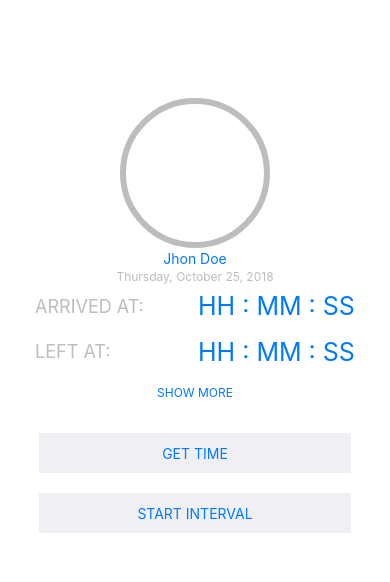
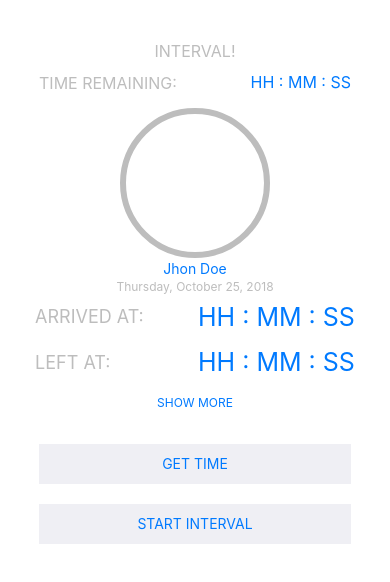
Before and after one commit to GuhPires/e-time-tracker, a React Native app: screen / in a window 390 px wide. Shown: the top 582 px of the page. Built offline with nearby package versions, Linux system fonts and the light colour scheme.

Commit message:
Interval block added

```diff
--- a/components/main/index.js
+++ b/components/main/index.js
@@ -8,6 +8,11 @@ export default class Main extends React.Component {
         return (
             <View style={styles.container}>
                 <View style={styles.blockData}>
+                    <Text style={styles.intervalLabel}>INTERVAL!</Text>
+                    <View style={styles.rowView}>
+                        <Text style={styles.intervalLabel}>TIME REMAINING:</Text>
+                        <Text style={styles.intervalTime}>HH : MM : SS</Text>
+                    </View>
                     <View style={styles.photo}></View>
                     <TouchableOpacity>
                         <Text style={styles.userData}>Jhon Doe</Text>
@@ -36,12 +41,30 @@ const styles = StyleSheet.create({
     },
     blockData: {
         width: '100%',
+        marginTop: '10%',
         alignItems: 'center'
+    },
+    intervalLabel: {
+        fontSize: 16,
+        color: '#bdbdbd',
+        marginTop: 2
+    },
+    rowView: {
+        flexDirection: 'row',
+        justifyContent: 'space-between',
+        alignItems: 'center',
+        width: '80%',
+        marginTop: 10,
+        marginBottom: 15
+        // backgroundColor: 'red'
+    },
+    intervalTime: {
+        fontSize: 16,
+        color: '#007aff'
     },
     photo: {
         width: 150,
         height: 150,
-        marginTop: '25%',
         borderWidth: 6,
         borderColor: '#bdbdbd',
         borderRadius: 100,
--- a/components/timer/index.js
+++ b/components/timer/index.js
@@ -30,7 +30,7 @@ export default class Timer extends React.Component {
                 {this.state.moreContent &&
                 <View style={{width: '100%', alignItems: 'center', marginTop: 10}}>
                     <View style={styles.showMoreBlock}>
-                        <Text style={styles.showMoreLabel}>INTERVAL AT:</Text>
+                        <Text style={styles.showMoreLabel}>INTERVAL:</Text>
                         <Text style={styles.showMoreTime}>HH : MM : SS</Text>
                         <Text style={styles.showMoreLabel}>TO:</Text>
                         <Text style={styles.showMoreTime}>HH : MM : SS</Text>
```
